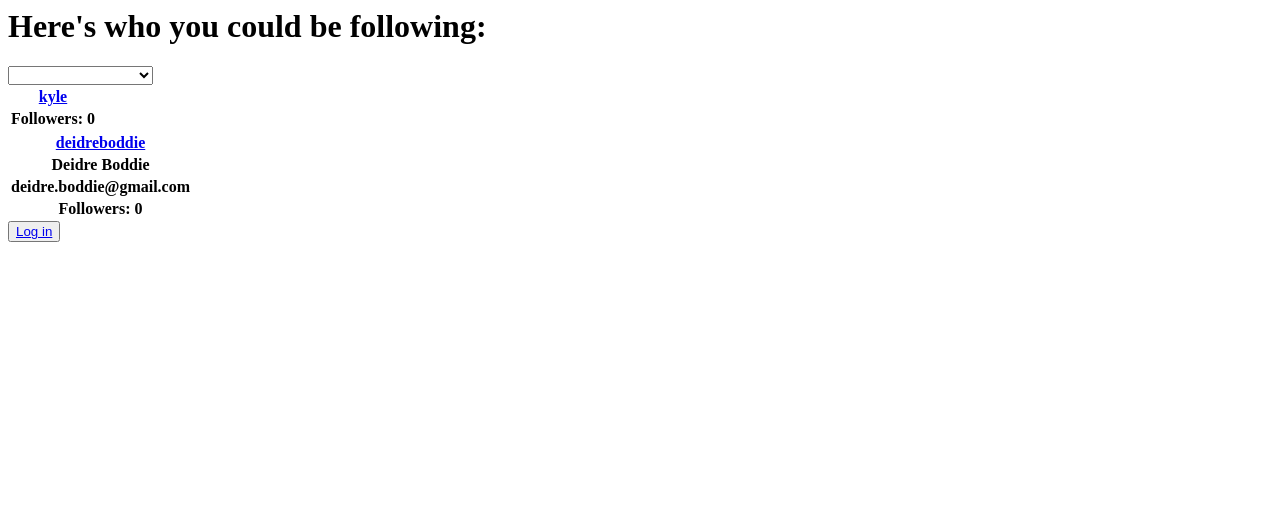
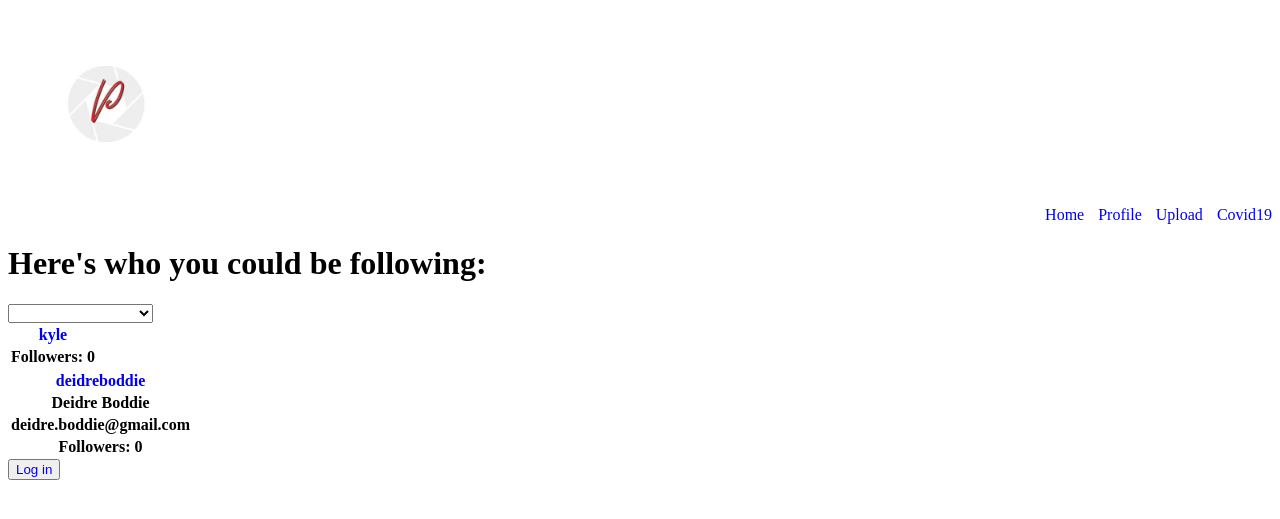
Before and after one commit to d-boddie/Instagram-clone, a Django app: page / in a window 1280 px wide. Shown: the top 519 px of the page. Run offline with Django 3.2, Linux system fonts and the light colour scheme; data comes from the database, SQL or seed files in the repository; both versions use the stored data as it was after the commit; lists and menus that the app fills with data are empty.

Commit message:
added nav bar and logo

```diff
--- /dev/null
+++ b/templates/base.html
@@ -0,0 +1,56 @@
+{% load static %}
+<!DOCTYPE html>
+<html>
+<head>
+<style>
+ul {
+  list-style-type: none;
+  margin: 0;
+  padding: 0;
+  text-align: right;
+  word-spacing: 10px;
+  vertical-align: top;
+  align-items: top;
+}
+.active {
+  background-color: #4CAF50;
+  color: white;
+}
+li {
+  display: inline;
+}
+a {
+  text-decoration: none;
+}
+#nav-logo {
+  width: 200px;
+  height: auto;
+  border-radius: 50%;
+  overflow: hidden;
+  margin-top: -6px;
+  padding: -10px;
+  align-self: left;
+
+}
+</style>
+</head>
+<body>
+<nav>
+<img id="nav-logo" src="{% static 'image/photo-logo.jpg' %}">
+<ul>
+ <li>
+ <a href="#"> Home</a>
+ </li>
+  <li>
+  <a href="#"> Profile</a>
+  </li>
+  <li>
+  <a href="#"> Upload</a>
+  </li>
+  <li>
+  <a href="#"> Covid19</a>
+  </li>
+</ul>
+</nav>
+</body>
+</html>
--- a/templates/index.html
+++ b/templates/index.html
@@ -1,3 +1,6 @@
+{% include "base.html"%}
+{% block content %}
+
     <h1>{{ heading }}</h1>
     <select name="forma" onchange="location = this.value;">
         <option></option>
@@ -29,3 +32,8 @@
     {% else %}
     <button><a href="/login/">Log in</a></button>
     {% endif %}
+    {% comment %} {% endfor %} {% endcomment %}
+
+
+
+{%endblock content%}
--- a/templates/photo.html
+++ b/templates/photo.html
@@ -1,3 +1,5 @@
+{% include "base.html"%}
+{% block content %}
     <form method='post' enctype="multipart/form-data">
         {% csrf_token %}
         {{ form.as_p }}
@@ -9,3 +11,4 @@
     {{photo.poster.username}}
     <img src="{{ photo.image.url }}" height='250px' width="25%">
 {%endfor%}
+{%endblock content%}
--- a/templates/user_detail.html
+++ b/templates/user_detail.html
@@ -1,4 +1,5 @@
-<h1>{{ heading }}</h1>
+{% include "base.html"%}
+{% block content %}
 
     {% for post in posts %}
         <table>
@@ -25,3 +26,6 @@
         </table>
     {% endfor %}
     <p><button><a href="/logout/">Log out</a></button></p>
+
+{%endfor%}
+{%endblock content%}
```
Also changed, not shown: templates/photo_detail.html (+10 -4 lines), authentication/static/image/photo-logo.jpg (added), db.sqlite3. Lines whose indentation alone changed are shown as unchanged.
